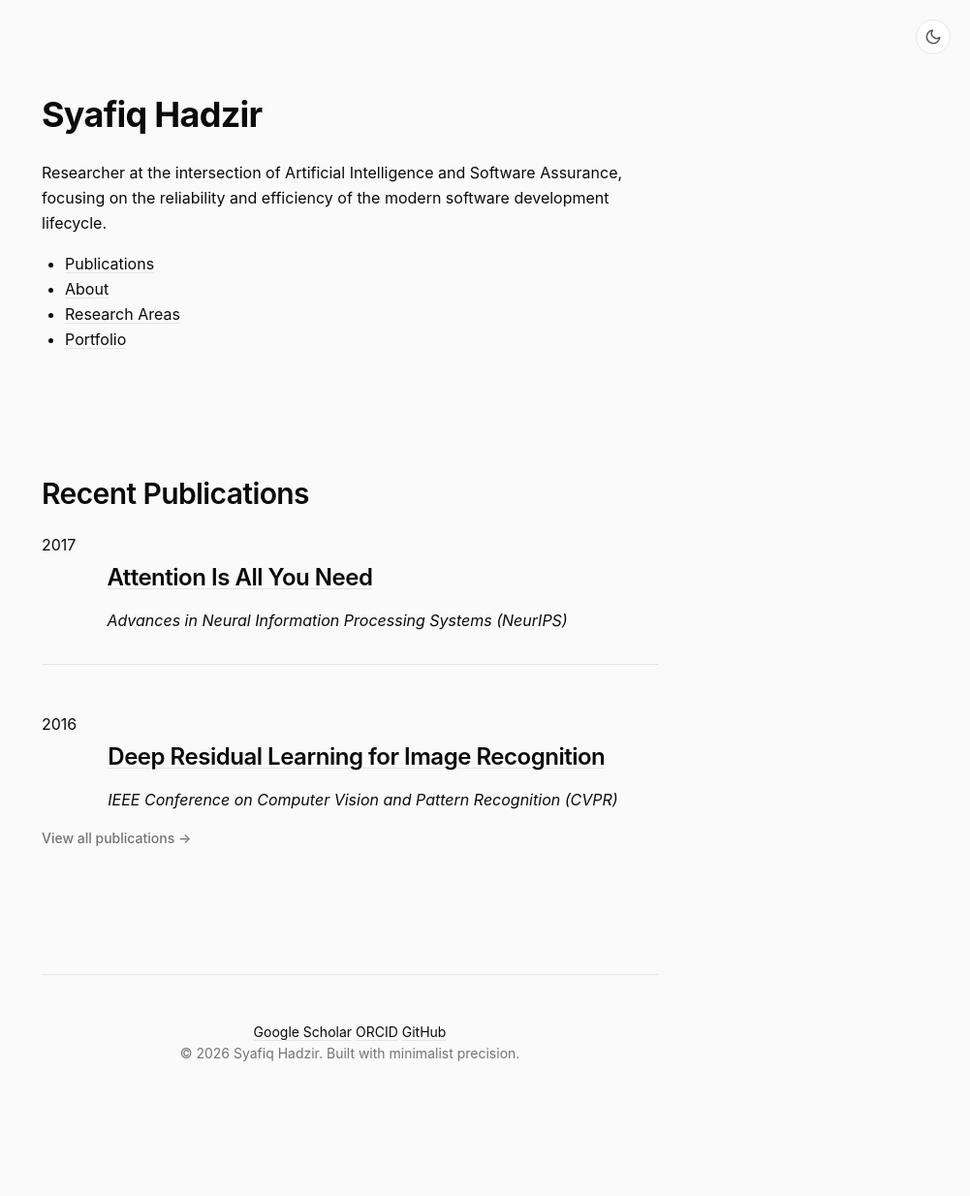
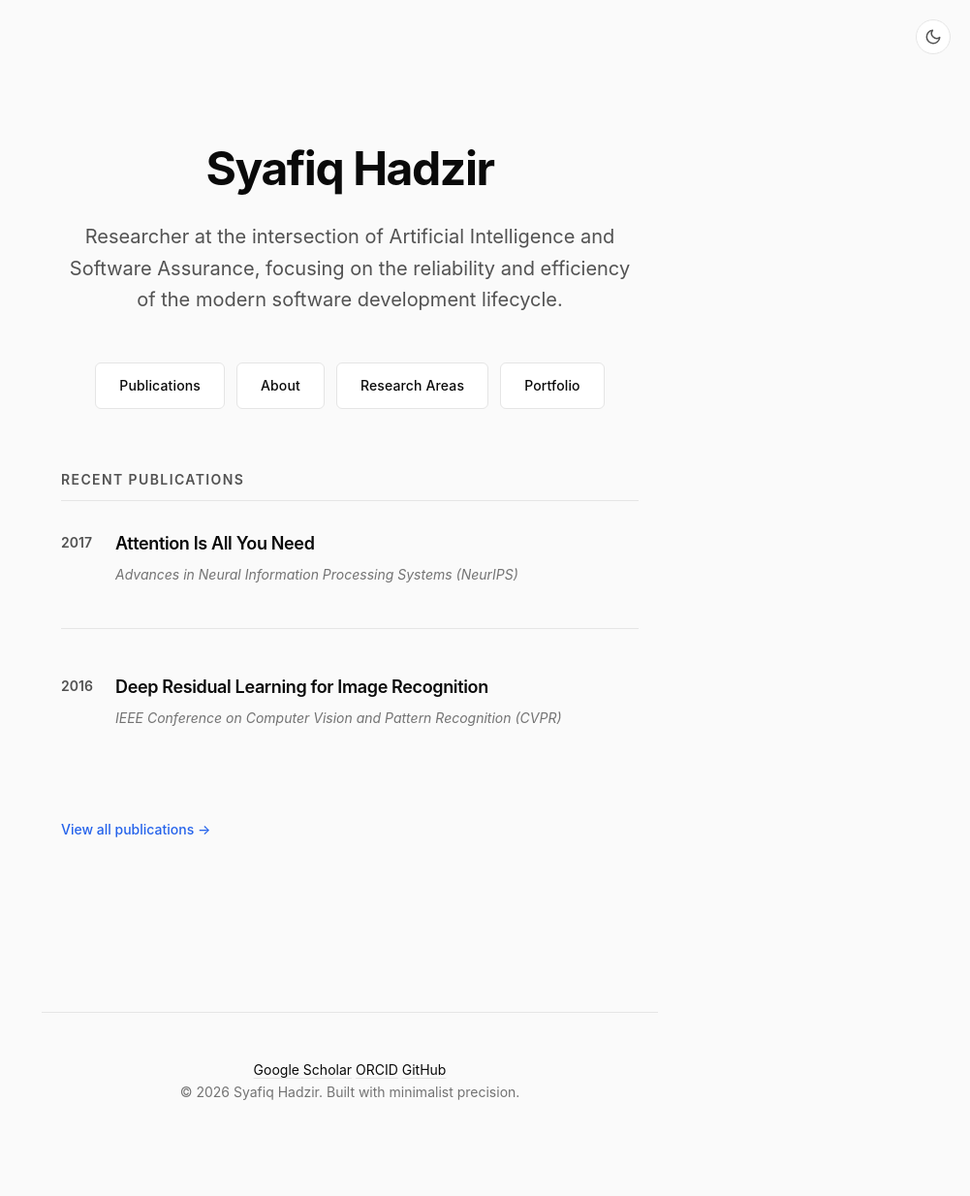
Before and after one commit to syafiqhadzir/research, a Jekyll site: the page built from index.md, in a window 1280 px wide. Shown: the whole page at 97% size, without its empty margins (279-1280 px from the left). Built offline with Jekyll 4.4.1, drawn with Linux system fonts in a browser that asks for light colours; before the commit the page ends 1195 px from its top, so only the background shows below that.

Commit message:
Polish landing page navbar
Landing page enhancements:
- Created dedicated home layout styles
- Enhanced navbar with button-style links
- Added hover effects (background color change to accent)
- Improved typography and spacing
- Better visual hierarchy
- Centered layout with optimal reading width
- BEM class structure throughout
- Responsive design for mobile

Navigation improvements:
- Button-style nav links with borders
- Accent color hover states
- Better spacing and padding
- Improved accessibility

All changes maintain minimalist design

```diff
--- a/_layouts/home.html
+++ b/_layouts/home.html
@@ -3,37 +3,59 @@ title: Syafiq Hadzir
 layout: default
 ---
 
-<div class="mid-section-home">
-  <div class="home-intro">
-    <h1>{{ site.author_name }}</h1>
-    <p class="home-tagline">{{ page.home_text }}</p>
+<div class="home">
+  <div class="home__intro">
+    <h1 class="home__title">{{ site.author_name }}</h1>
+    <p class="home__tagline">{{ page.home_text }}</p>
   </div>
 
-  <nav aria-label="Main navigation">
-    <ul>
-      <li><a href="{{ '/publications/' | relative_url }}">Publications</a></li>
-      <li><a href="{{ '/about/' | relative_url }}">About</a></li>
-      <li><a href="{{ '/categories/' | relative_url }}">Research Areas</a></li>
-      <li><a href="https://syafiqhadzir.dev/">Portfolio</a></li>
+  <nav class="home__nav" aria-label="Main navigation">
+    <ul class="home__nav-list">
+      <li class="home__nav-item">
+        <a href="{{ '/publications/' | relative_url }}" class="home__nav-link"
+          >Publications</a
+        >
+      </li>
+      <li class="home__nav-item">
+        <a href="{{ '/about/' | relative_url }}" class="home__nav-link"
+          >About</a
+        >
+      </li>
+      <li class="home__nav-item">
+        <a href="{{ '/categories/' | relative_url }}" class="home__nav-link"
+          >Research Areas</a
+        >
+      </li>
+      <li class="home__nav-item">
+        <a
+          href="https://syafiqhadzir.dev/"
+          class="home__nav-link"
+          target="_blank"
+          rel="noopener"
+          >Portfolio</a
+        >
+      </li>
     </ul>
   </nav>
 
-  <section class="recent-publications">
-    <h2>Recent Publications</h2>
-    <ul class="publication-list minimal">
+  <section class="home__recent">
+    <h2 class="home__recent-title">Recent Publications</h2>
+    <ul class="publication-list publication-list--minimal">
       {% for post in site.posts limit:3 %}
       <li class="publication-item">
-        <span class="pub-year">{{ post.date | date: "%Y" }}</span>
-        <div class="pub-content">
-          <h3 class="pub-title">
-            <a href="{{ post.url | relative_url }}">{{ post.title }}</a>
+        <span class="publication__meta">{{ post.date | date: "%Y" }}</span>
+        <div class="publication__content">
+          <h3 class="publication__title">
+            <a href="{{ post.url | relative_url }}" class="publication__link"
+              >{{ post.title }}</a
+            >
           </h3>
-          <div class="pub-venue"><em>{{ post.venue }}</em></div>
+          <div class="publication__venue"><em>{{ post.venue }}</em></div>
         </div>
       </li>
       {% endfor %}
     </ul>
-    <a href="{{ '/publications/' | relative_url }}" class="view-all-link"
+    <a href="{{ '/publications/' | relative_url }}" class="home__view-all"
       >View all publications →</a
     >
   </section>
--- /dev/null
+++ b/_sass/layout/_home.scss
@@ -0,0 +1,146 @@
+// Home Page Layout - Minimalist Clean Design
+// Landing page with enhanced navigation and typography
+
+@use "../abstracts" as *;
+
+// ============================================================================
+// Home Container
+// ============================================================================
+
+.home {
+  margin: 0 auto;
+  max-width: 65ch;
+  padding: $space-16 $space-6;
+
+  @include breakpoint("md") {
+    padding: $space-12 $space-5;
+  }
+}
+
+// ============================================================================
+// Home Intro Section
+// ============================================================================
+
+.home__intro {
+  margin-bottom: $space-16;
+  text-align: center;
+
+  @include breakpoint("md") {
+    margin-bottom: $space-12;
+  }
+}
+
+.home__title {
+  color: var(--color-text-primary);
+  font-size: clamp(2.25rem, 2rem + 1.25vw, 3rem);
+  font-weight: $font-weight-bold;
+  letter-spacing: -0.03em;
+  line-height: $line-height-tight;
+  margin: 0 0 $space-6;
+}
+
+.home__tagline {
+  color: var(--color-text-secondary);
+  font-size: clamp(1.125rem, 1rem + 0.625vw, 1.25rem);
+  line-height: $line-height-relaxed;
+  margin: 0;
+  max-width: 60ch;
+  margin-left: auto;
+  margin-right: auto;
+}
+
+// ============================================================================
+// Home Navigation
+// ============================================================================
+
+.home__nav {
+  margin-bottom: $space-20;
+
+  @include breakpoint("md") {
+    margin-bottom: $space-16;
+  }
+}
+
+.home__nav-list {
+  @include reset-list;
+
+  display: flex;
+  flex-wrap: wrap;
+  gap: $space-4;
+  justify-content: center;
+
+  @include breakpoint("md") {
+    gap: $space-3;
+  }
+}
+
+.home__nav-link {
+  background: var(--color-bg-elevated);
+  border: 1px solid var(--color-border);
+  border-radius: var(--radius-lg);
+  color: var(--color-text-primary);
+  display: inline-block;
+  font-size: $font-size-base;
+  font-weight: $font-weight-medium;
+  letter-spacing: 0.01em;
+  padding: $space-4 $space-8;
+  text-decoration: none;
+
+  &:hover {
+    background: var(--color-accent);
+    border-color: var(--color-accent);
+    color: white;
+  }
+
+  &:focus-visible {
+    outline: 2px solid var(--color-accent);
+    outline-offset: 2px;
+  }
+
+  @include breakpoint("md") {
+    font-size: $font-size-sm;
+    padding: $space-3 $space-6;
+  }
+}
+
+// ============================================================================
+// Recent Publications Section
+// ============================================================================
+
+.home__recent {
+  margin-top: $space-20;
+
+  @include breakpoint("md") {
+    margin-top: $space-16;
+  }
+}
+
+.home__recent-title {
+  border-bottom: 1px solid var(--color-border);
+  color: var(--color-text-secondary);
+  font-size: $font-size-sm;
+  font-weight: $font-weight-semibold;
+  letter-spacing: 0.1em;
+  margin-bottom: $space-8;
+  padding-bottom: $space-3;
+  text-transform: uppercase;
+}
+
+.home__view-all {
+  color: var(--color-accent);
+  display: inline-block;
+  font-size: $font-size-sm;
+  font-weight: $font-weight-medium;
+  margin-top: $space-8;
+  text-decoration: none;
+
+  &:hover {
+    text-decoration: underline;
+  }
+
+  &:focus-visible {
+    border-radius: var(--radius-sm);
+    outline: 2px solid var(--color-accent);
+    outline-offset: 2px;
+  }
+}
--- a/_sass/layout/_index.scss
+++ b/_sass/layout/_index.scss
@@ -1,3 +1,4 @@
 // Layout Index - Forward all layout modules
 
 @forward "layout";
+@forward "home";
```
